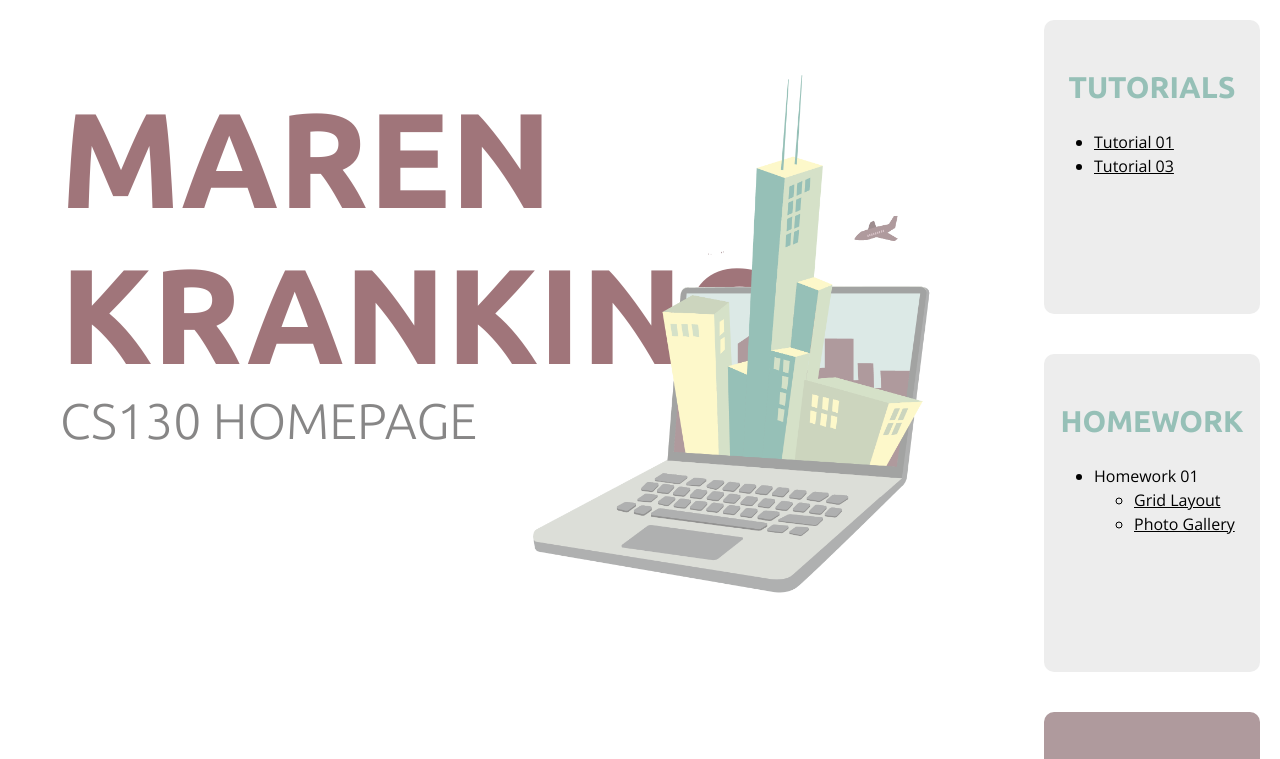
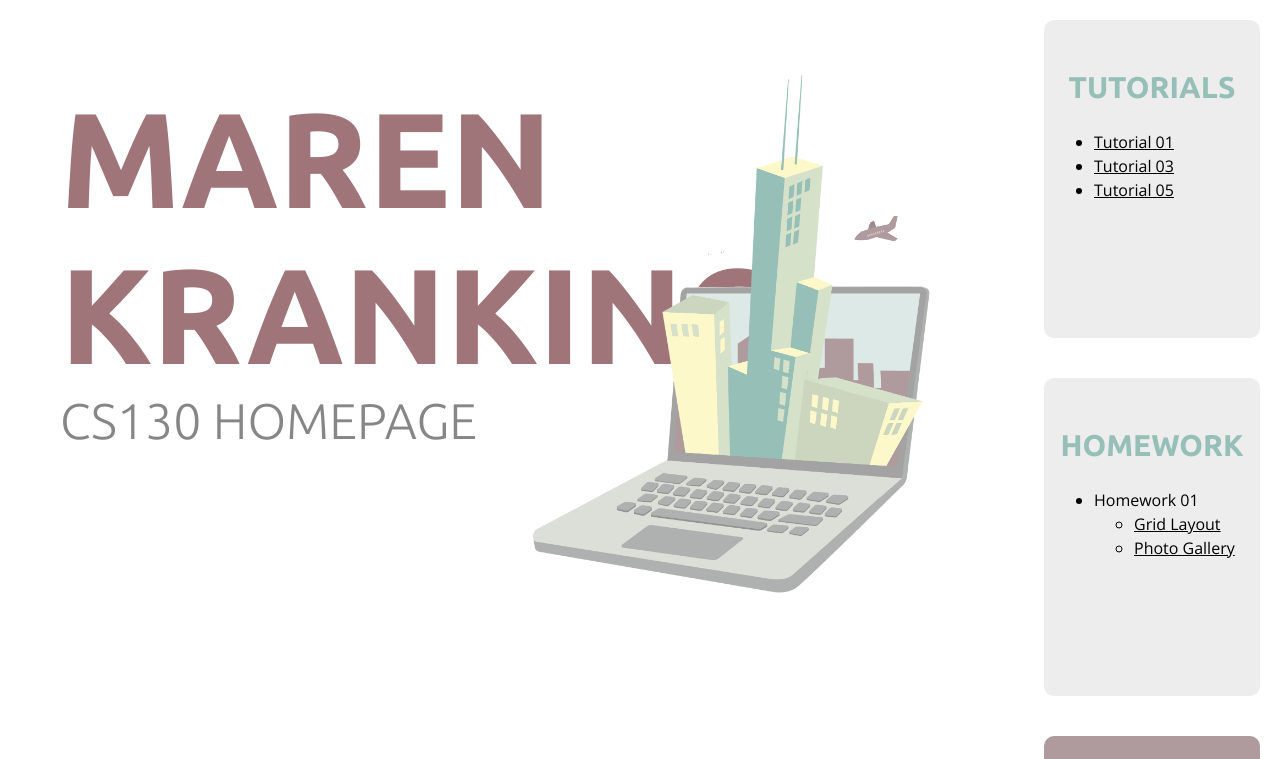
Before and after one commit to marenkranking/cs130-coursework, a plain HTML site: page index.html in a window 1280 px wide. Shown: the top 759 px of the page. Drawn offline with nearby package versions, Linux system fonts and the light colour scheme.

Commit message:
Updating my homepage with Tutorial 05

```diff
--- a/index.html
+++ b/index.html
@@ -21,6 +21,7 @@
                     <ul>
                         <li><a href="tutorial01/index.html" target="_blank">Tutorial 01</a></li>
                         <li><a href="tutorial03/index.html" target="_blank">Tutorial 03</a></li>
+                        <li><a href="tutorial05/listing.html" target="_blank">Tutorial 05</a></li>
                     </ul>
                 </div>
             </section>
```
Also changed, not shown: 2 other files.
